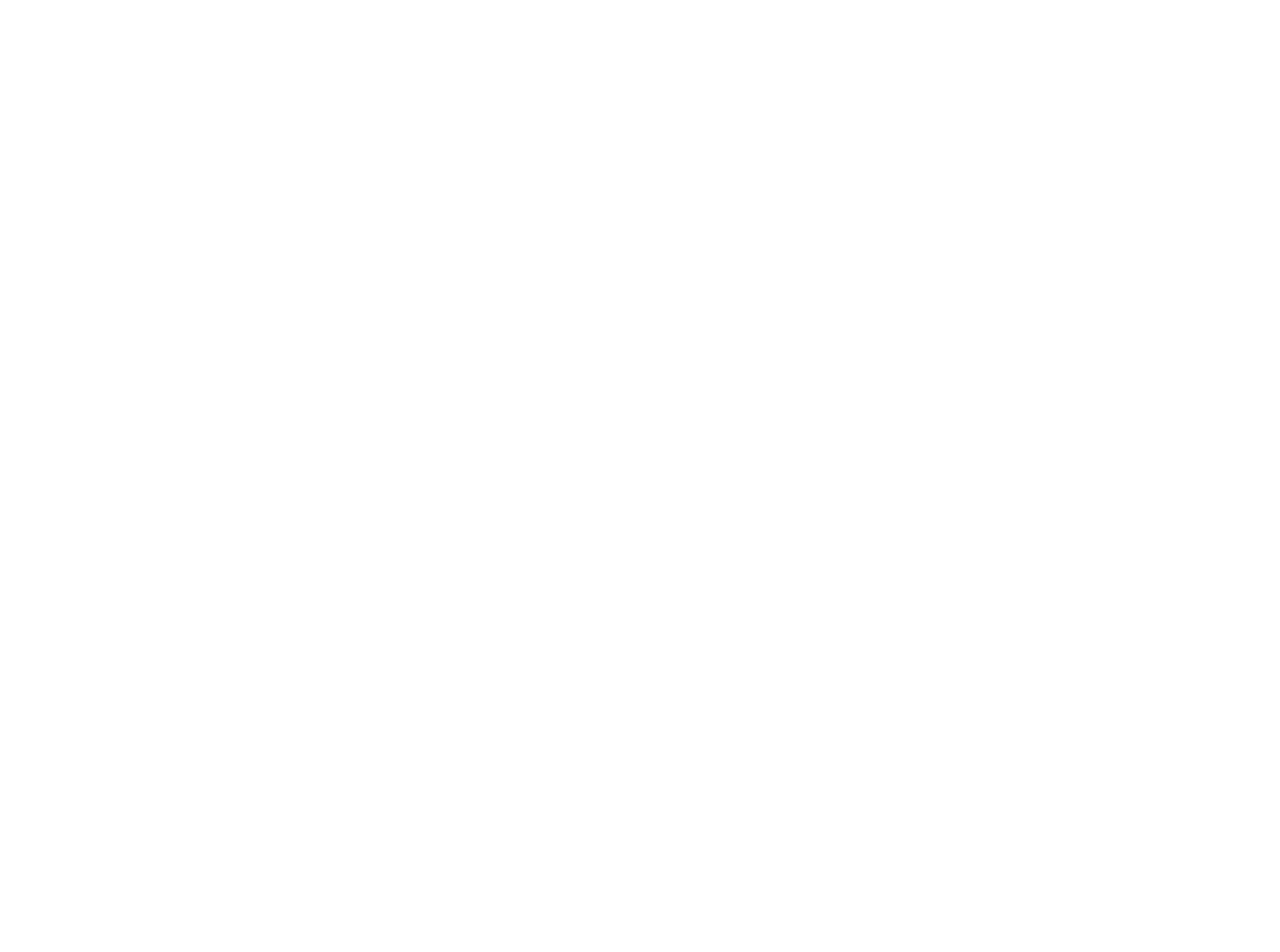
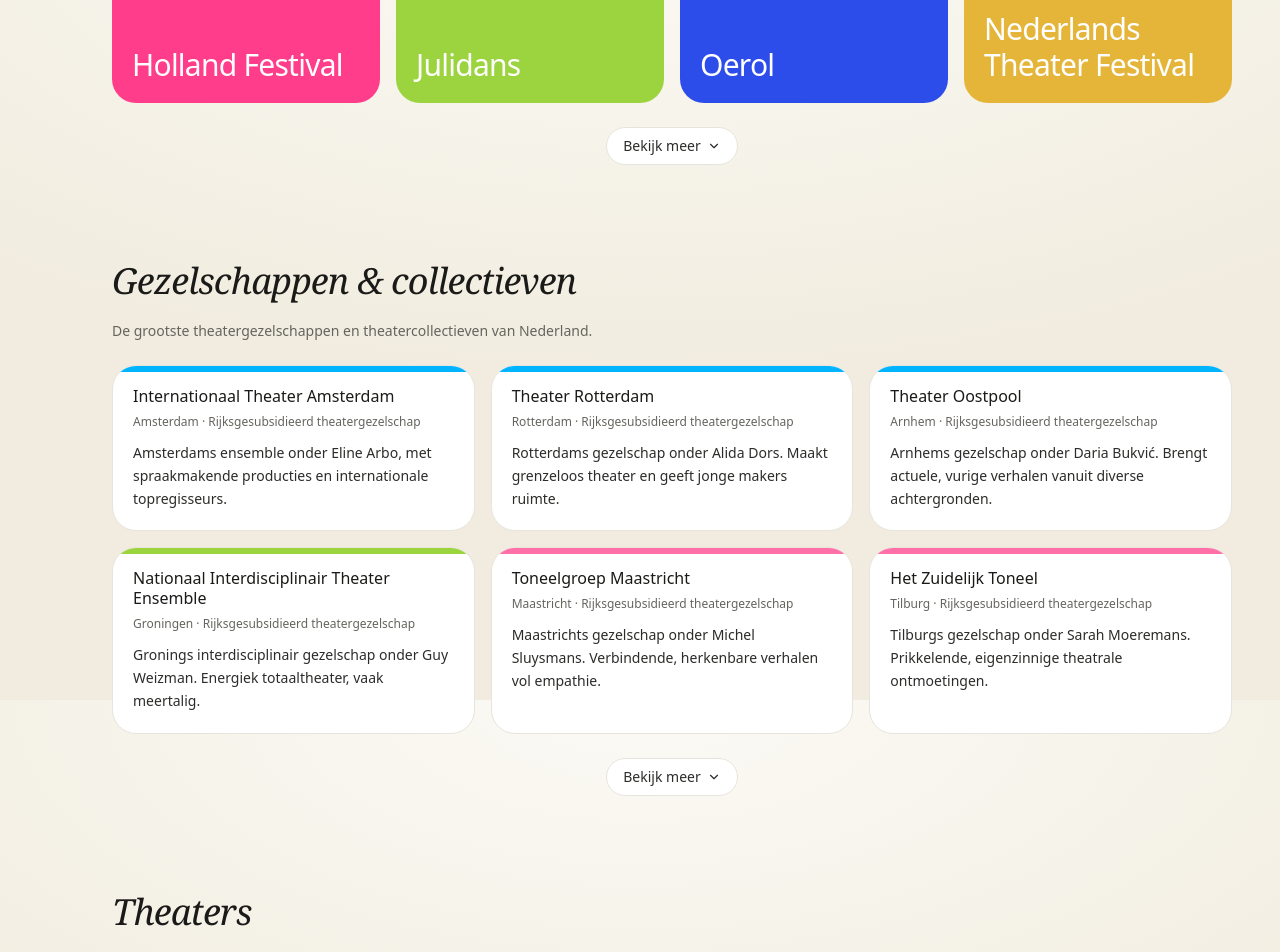
Before and after one commit to cultuursausje/cultuursausje, a Next.js app in the folder site/: page / in a window 1280 px wide. Shown: the part 900-1852 px from the top of the page. Before the commit the page ends 800 px from the top, so only its background shows below. Built offline with nearby package versions, Linux system fonts and the light colour scheme.

Commit message:
Add files via upload

```diff
--- a/site/app/page.tsx
+++ b/site/app/page.tsx
@@ -1,5 +1,9 @@
 import { getSiteData } from "@/lib/data";
 import { ShowsExplorer } from "@/components/ShowsExplorer";
+import { FestivalsSection } from "@/components/FestivalsSection";
+import { GezelschappenSection } from "@/components/GezelschappenSection";
+import { TheatersSection } from "@/components/TheatersSection";
+import { festivals } from "@/data/festivals";
 import type { ShowDisplay } from "@/types";
 import { isOver } from "@/lib/dates";
 
@@ -82,6 +86,13 @@ export default async function HomePage() {
         theaters={theatersInUse}
         gezelschappen={gezelschappenInUse}
       />
+
+      <FestivalsSection festivals={festivals} shows={enriched} />
+
+      <GezelschappenSection gezelschappen={data.gezelschappen} />
+
+      <TheatersSection theaters={data.theaters} />
+
       <footer className="mt-24 border-t border-line pt-6 text-xs text-ink-faint">
         Cultuursausje · agenda · {new Date().getFullYear()}
       </footer>
```
